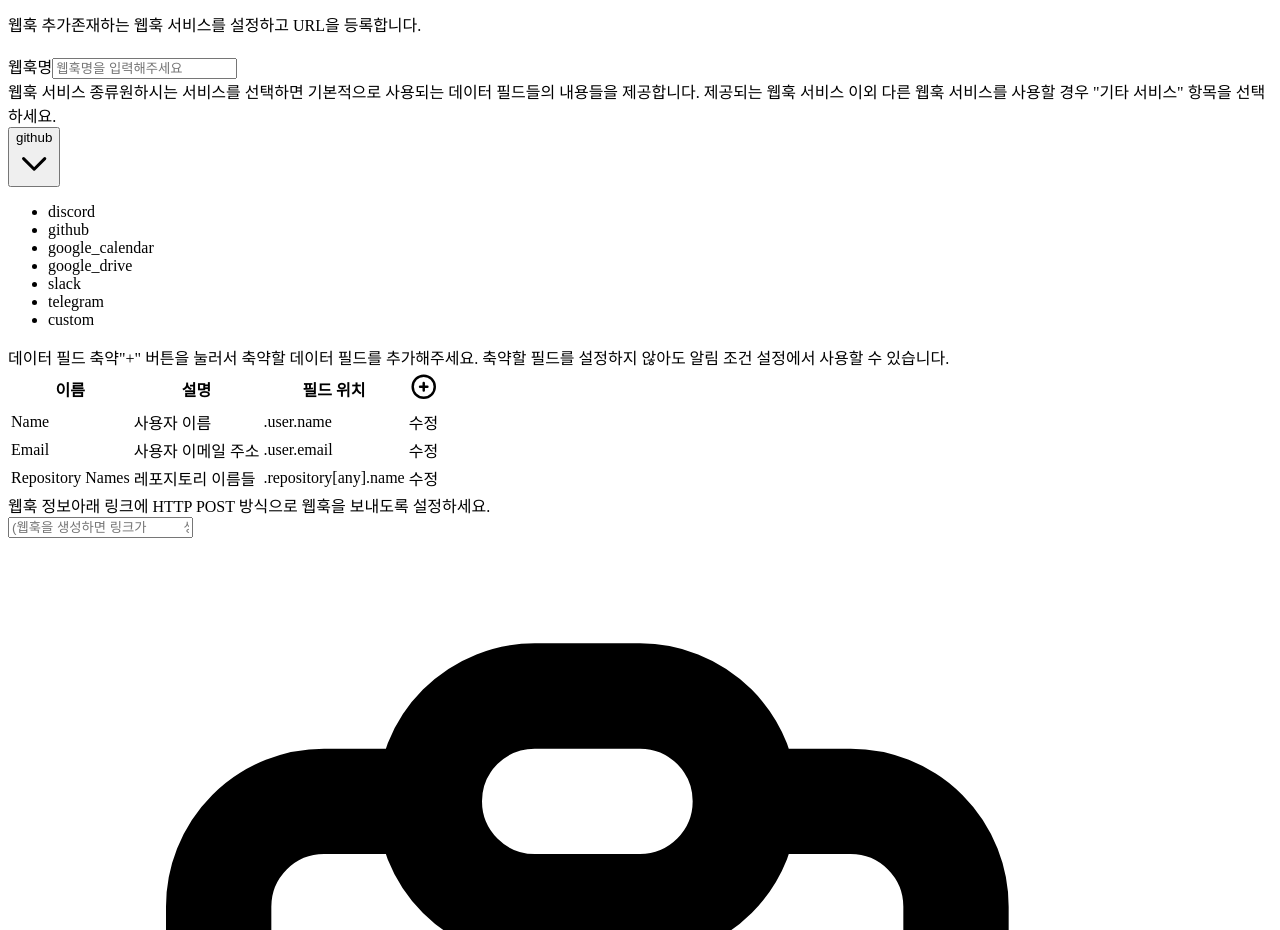
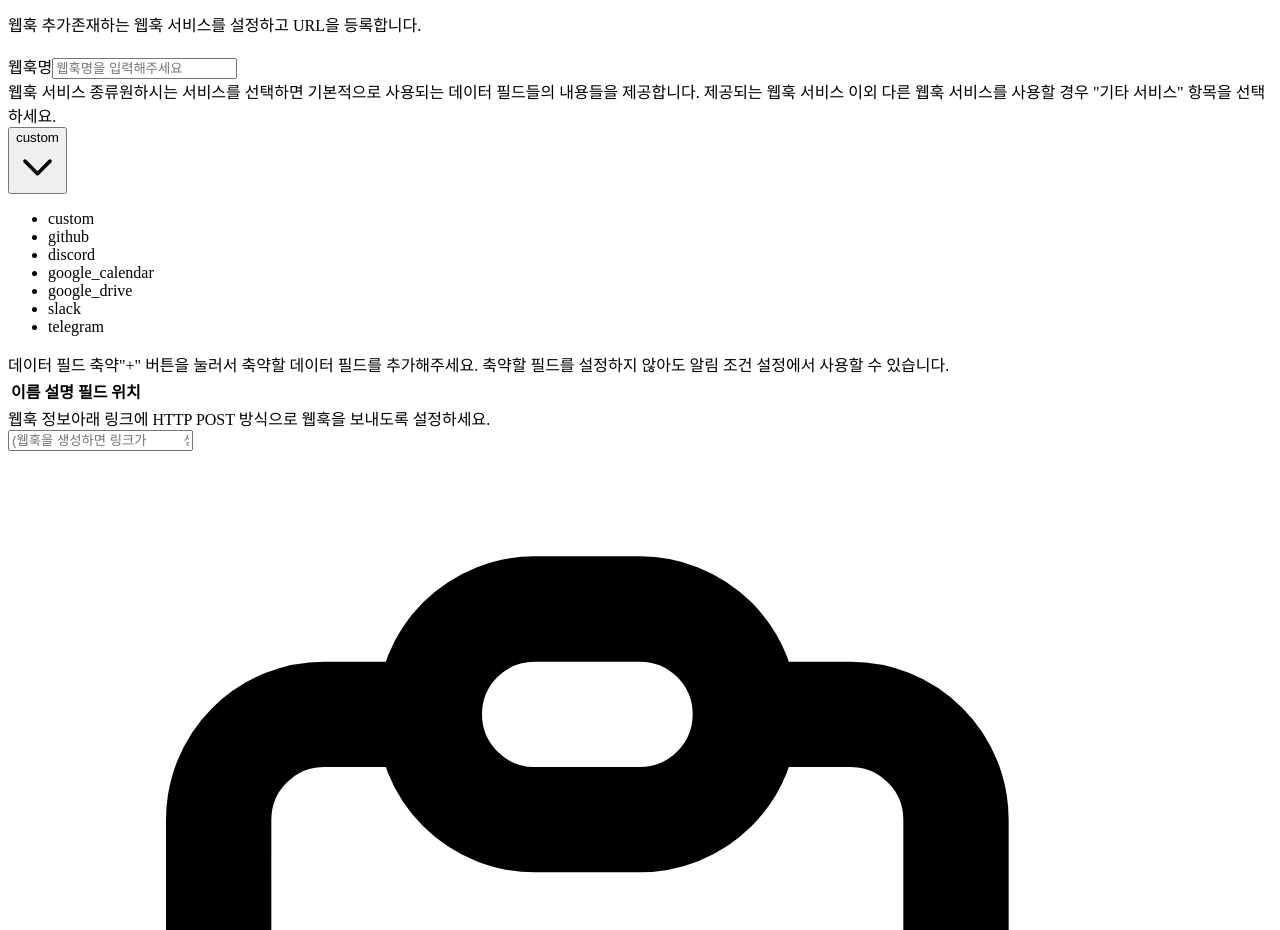
Before and after one commit to ideal6/Captain_Hook_Web, a Next.js app: page /webhooks/add in a window 1280 px wide. Shown: the part 3800-4730 px from the top of the page. Built offline with nearby package versions, Linux system fonts and the light colour scheme.

Commit message:
feat: Webhook Add Field Preset

```diff
--- a/components/molecules/webhooksetting/index.tsx
+++ b/components/molecules/webhooksetting/index.tsx
@@ -26,6 +26,34 @@ interface ModalFormData {
   name: string
   description: string
   field: string
+}
+
+interface WebhookFieldType {
+  name: string
+  description: string
+  field: string
+}
+
+const fieldTypePreset: Record<string, WebhookFieldType[]> = {
+  github: [
+    {
+      name: 'Repository Name',
+      description: '리포지토리 이름',
+      field: '.repository.name',
+    },
+    {
+      name: 'Push User Name',
+      description: '커밋을 푸시한 유저의 이름',
+      field: '.pusher.name',
+    },
+    {
+      name: 'Push User Email',
+      description: '커밋을 푸시한 유저의 이메일 주소',
+      field: '.pusher.email',
+    },
+  ],
+  discord: [],
+  custom: [],
 }
 
 const WebhookSetting: React.FC<WebhookSettingProps> = ({
@@ -120,7 +148,11 @@ const WebhookSetting: React.FC<WebhookSettingProps> = ({
           options={serviceOptions}
           size="big"
           initialValue={webhook.type}
-          onChange={(data: string) => dispatch({ type: 'type', payload: data })}
+          onChange={(data: string) => {
+            dispatch({ type: 'type', payload: data })
+            if (data !== 'custom')
+              dispatch({ type: 'fields', payload: fieldTypePreset[data] || [] })
+          }}
         />
       </div>
 
@@ -268,13 +300,13 @@ const WebhookSetting: React.FC<WebhookSettingProps> = ({
 }
 
 const serviceOptions = [
+  'custom',
+  'github',
   'discord',
-  'github',
   'google_calendar',
   'google_drive',
   'slack',
   'telegram',
-  'custom',
 ]
 
 export default WebhookSetting
--- a/components/organisms/webhookadd/index.tsx
+++ b/components/organisms/webhookadd/index.tsx
@@ -37,20 +37,8 @@ const WebhookAdd: React.FC = () => {
   const router = useRouter()
   const [webhook, dispatch] = useReducer(reducer, {
     name: '',
-    type: 'github',
-    fields: [
-      { name: 'Name', description: '사용자 이름', field: '.user.name' },
-      {
-        name: 'Email',
-        description: '사용자 이메일 주소',
-        field: '.user.email',
-      },
-      {
-        name: 'Repository Names',
-        description: '레포지토리 이름들',
-        field: '.repository[any].name',
-      },
-    ],
+    type: 'custom',
+    fields: [],
   } as Webhook)
   const submitCallback = useCallback(() => {
     const apiClient = getApiClient()
```
